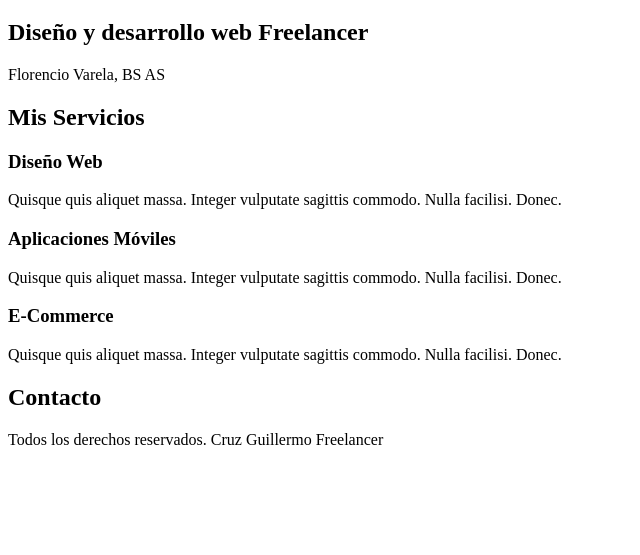
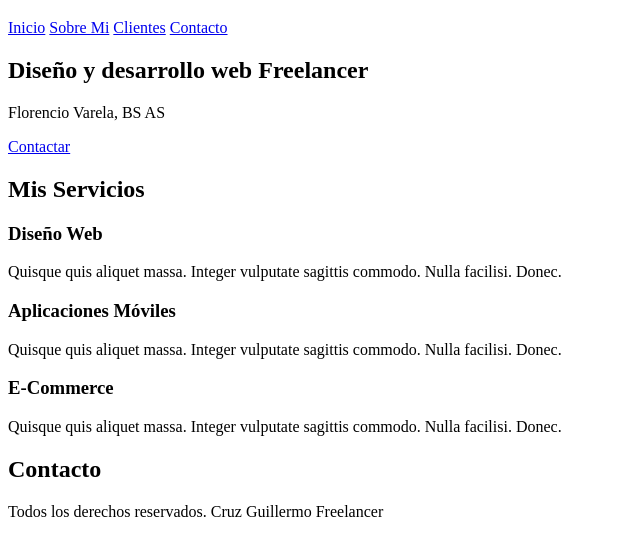
Before and after one commit to aplicacionesmoviles/proyectoweb, a plain HTML site: page index.html in a window 1280 px wide. Shown: the part 61-616 px from the top of the page, without its empty margins (0-640 px from the left). Drawn offline with Linux system fonts and the light colour scheme.

Commit message:
barra navegacion un solo nivel

```diff
--- a/index.html
+++ b/index.html
@@ -8,10 +8,18 @@
 <body>
     <header>
          <h1> Cruz Guillermo Freelancer </h1>
+         <nav> <!-- menu de navegacion de un solo nivel, para varios niveles se una <ul >con  <li>-->
+             <a href="#">Inicio</a>
+             <a href="#">Sobre Mi</a>
+             <a href="#">Clientes</a>
+             <a href="#">Contacto</a>
+
+         </nav>
     </header>
     <section>  <!--no hace parte del contenido ppal entonces lo pongo denro del ssection-->
             <h2> Diseño y desarrollo web Freelancer</h2>
             <p>Florencio Varela, BS AS</p>
+            <a href="#">Contactar</a>
     </section>
     <main>
         <h2>Mis Servicios</h2>
```
